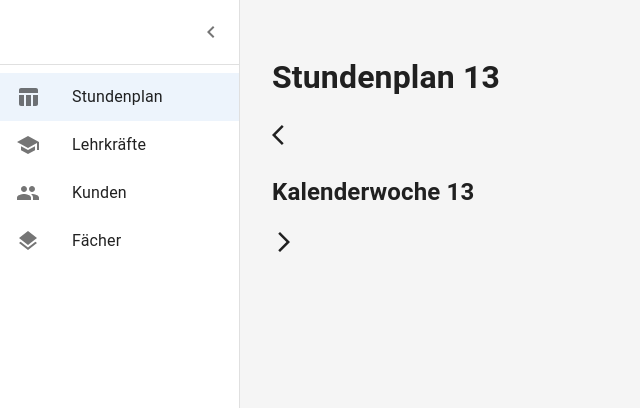
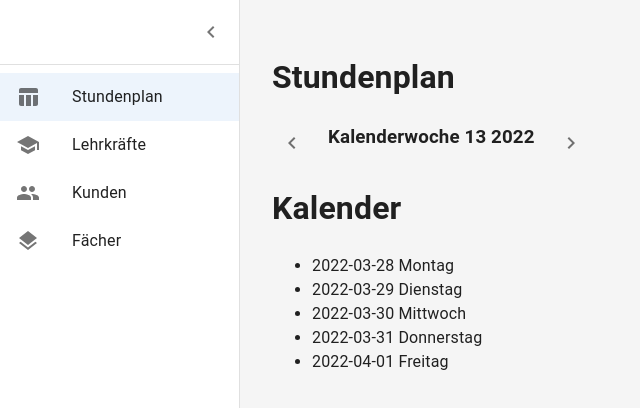
Before and after one commit to MichelBusse/erp-system-schuelertreff, a React (Vite) app in the folder client/: page /timetable in a window 1280 px wide. Shown: the top 408 px of the page, without its empty margins (0-640 px from the left). Built offline with nearby package versions, Linux system fonts and the light colour scheme.

Commit message:
Use dayjs for timetable

```diff
--- a/client/package.json
+++ b/client/package.json
@@ -12,6 +12,7 @@
     "@emotion/styled": "^11.8.1",
     "@mui/icons-material": "^5.5.1",
     "@mui/material": "^5.5.2",
+    "dayjs": "^1.11.0",
     "nanoid": "^3.3.1",
     "react": "^17.0.2",
     "react-dom": "^17.0.2",
--- /dev/null
+++ b/client/src/components/Calendar.tsx
@@ -0,0 +1,22 @@
+import { Dayjs } from 'dayjs'
+
+type Props = {
+  date: Dayjs
+}
+
+const Calendar: React.FC<Props> = ({ date }) => {
+  return (
+    <>
+      <h1>Kalender</h1>
+
+      {/* only for demo purposes */}
+      <ul>
+        {[1, 2, 3, 4, 5].map((d) => (
+          <li key={d}>{date.day(d).format('YYYY-MM-DD dddd')}</li>
+        ))}
+      </ul>
+    </>
+  )
+}
+
+export default Calendar
--- /dev/null
+++ b/client/src/components/CalendarControl.tsx
@@ -0,0 +1,25 @@
+import ChevronLeftIcon from '@mui/icons-material/ChevronLeft'
+import ChevronRightIcon from '@mui/icons-material/ChevronRight'
+import { Stack, IconButton } from '@mui/material'
+import { Dayjs } from 'dayjs'
+
+type Props = {
+  date: Dayjs
+  setDate: Function
+}
+
+const CalendarControl: React.FC<Props> = ({ date, setDate }) => {
+  return (
+    <Stack direction="row" spacing={2}>
+      <IconButton onClick={() => setDate(date.subtract(1, 'week'))}>
+        <ChevronLeftIcon />
+      </IconButton>
+      <h3>Kalenderwoche {date.week()} {date.year()}</h3>
+      <IconButton onClick={() => setDate(date.add(1, 'week'))}>
+        <ChevronRightIcon />
+      </IconButton>
+    </Stack>
+  )
+}
+
+export default CalendarControl
--- a/client/src/components/CalendarControllComponent.tsx
+++ /dev/null
@@ -1,15 +0,0 @@
-import ArrowBackIosIcon from '@mui/icons-material/ArrowBackIos';
-import ArrowForwardIosIcon from '@mui/icons-material/ArrowForwardIos';
-
-const CalendarControll: React.FC = (props) => {
-    return (
-      <>
-        <ArrowBackIosIcon onClick = {() => props.changeWeek("down")}/>
-        <h2>Kalenderwoche {props.number}</h2>
-        <ArrowForwardIosIcon onClick = {() => props.changeWeek("up")}/>
-        {/* <button onClick={props.changeWeek("up")}>hoch</button> */}
-      </>
-    );
-  }
-
-  export default CalendarControll
--- a/client/src/pages/timetable.tsx
+++ b/client/src/pages/timetable.tsx
@@ -1,29 +1,23 @@
+import dayjs from 'dayjs'
+import 'dayjs/locale/de'
+import weekOfYear from 'dayjs/plugin/weekOfYear'
+import { useState } from 'react'
+import Calendar from '../components/Calendar'
+import CalendarControl from '../components/CalendarControl'
 
-import CalendarControll from "../components/CalendarControllComponent";
+dayjs.locale('de')
+dayjs.extend(weekOfYear)
 
 const Timetable: React.FC = () => {
-
-  var date = new Date();
-  var currentThursday = new Date(date.getTime() +(3-((date.getDay()+6) % 7)) * 86400000);
-  var yearOfThursday = currentThursday.getFullYear();
-  var firstThursday = new Date(new Date(yearOfThursday,0,4).getTime() +(3-((new Date(yearOfThursday,0,4).getDay()+6) % 7)) * 86400000);
-  var weekNumber = Math.floor(1 + 0.5 + (currentThursday.getTime() - firstThursday.getTime()) / 86400000/7);
-
-  var weekShown = weekNumber
-
-  function changeWeek(direction=""){
-    if(direction == "up") weekShown++
-    if(direction == "down") weekShown--
-
-    console.log(weekShown)
-  }
+  const [date, setDate] = useState(dayjs())
 
   return (
     <>
-      <h1>Stundenplan {weekShown}</h1>
-      <CalendarControll changeWeek = {changeWeek} number = {weekShown}/>
+      <h1>Stundenplan</h1>
+      <CalendarControl date={date} setDate={setDate} />
+      <Calendar date={date} />
     </>
-  );
+  )
 }
 
 export default Timetable
--- a/package.json
+++ /dev/null
@@ -1,5 +0,0 @@
-{
-  "dependencies": {
-    "@mui/icons-material": "^5.5.1"
-  }
-}
```
Also changed, not shown: client/src/components/CalendarComponent.tsx (deleted, +0 -9 lines), 2 other files (tests, documents, lock files or other folders).
